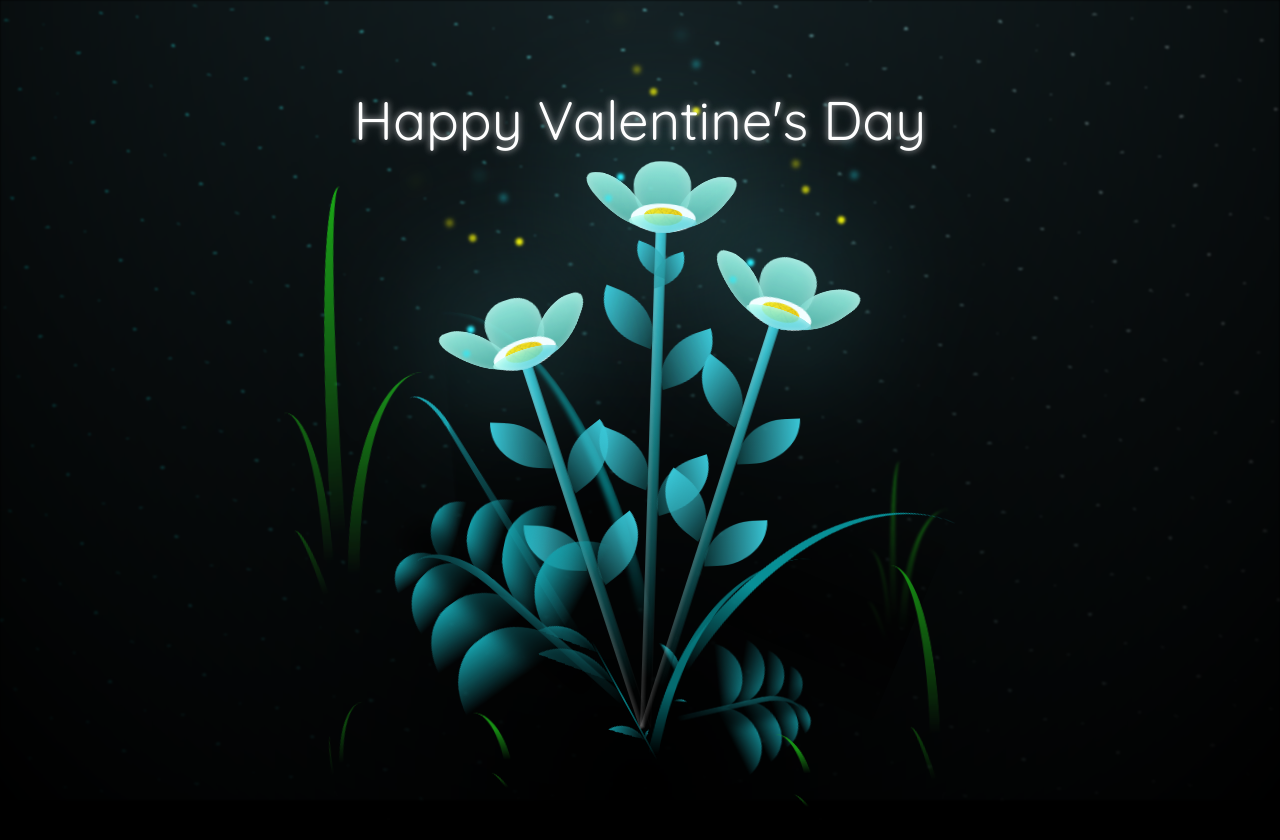
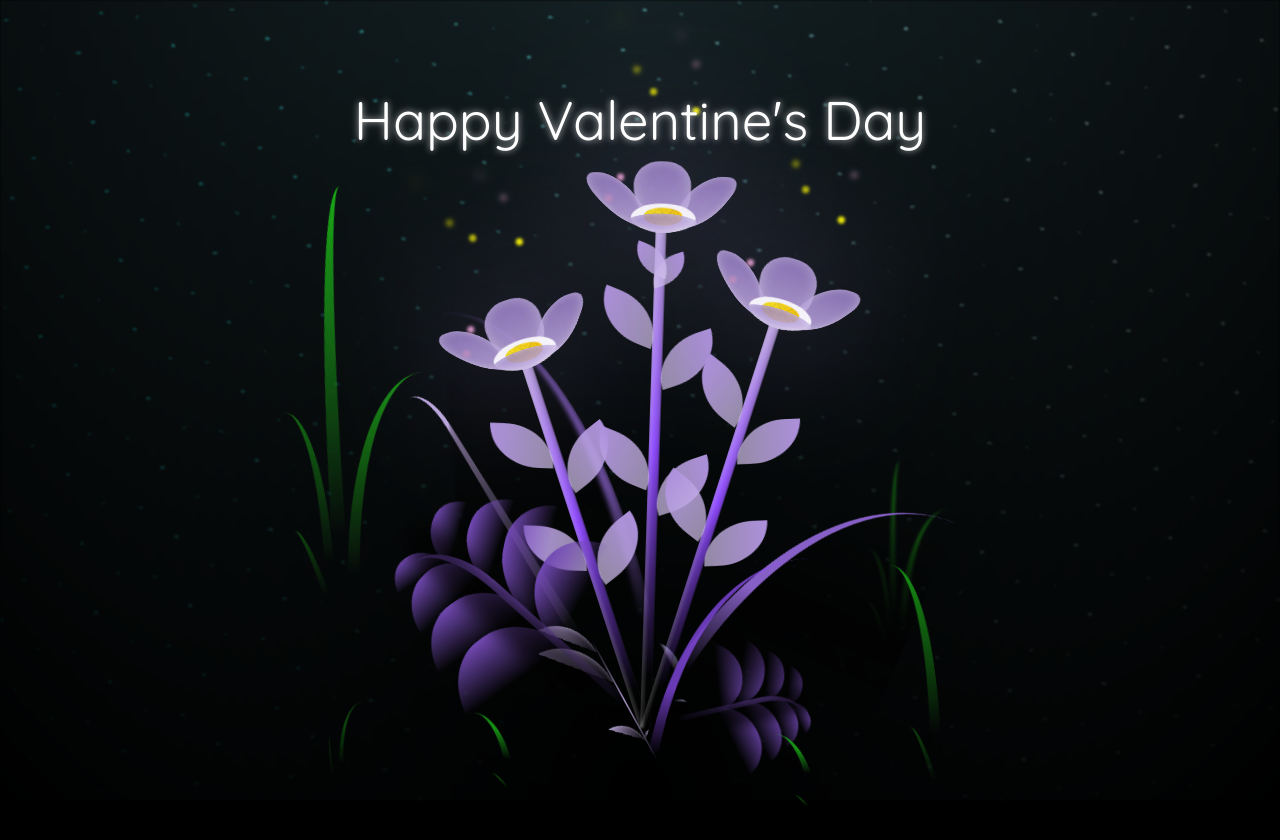
Before and after one commit to hadsadinkutanan/valenhadsadin.github.io, a plain HTML site: page index.html in a window 1280 px wide. Drawn offline with Linux system fonts and the light colour scheme; a web font is replaced by a local one.

Commit message:
Update valentine-flower.css

```diff
--- a/valentine-flower.css
+++ b/valentine-flower.css
@@ -165,7 +165,7 @@ body {
   transform: translate(-50%, -100%);
   width: 8vmin;
   height: 8vmin;
-  background-color: #6bf0ff;
+  background-color: #9379C2;
   filter: blur(10vmin);
 }
 .flower__leaf {
@@ -175,8 +175,8 @@ body {
   width: 8vmin;
   height: 11vmin;
   border-radius: 51% 49% 47% 53%/44% 45% 55% 69%;
-  background-color: #a7ffee;
-  background-image: linear-gradient(to top, #54b8aa, #a7ffee);
+  background-color: #B19CD9;
+  background-image: linear-gradient(to top, #BEA9DF, #9379C2);
   transform-origin: bottom center;
   opacity: 0.9;
   box-shadow: inset 0 0 2vmin rgba(255, 255, 255, 0.5);
@@ -196,7 +196,7 @@ body {
   transform-origin: bottom left;
   border-radius: 4vmin 10vmin 4vmin 4vmin;
   transform: translate(0%, 18%) rotateX(70deg) rotate(-43deg);
-  background-image: linear-gradient(to top, #39c6d6, #a7ffee);
+  background-image: linear-gradient(to top, #BEA9DF, #9379C2);
   z-index: 1;
   opacity: 0.8;
 }
@@ -223,7 +223,7 @@ body {
 .flower__line {
   height: 55vmin;
   width: 1.5vmin;
-  background-image: linear-gradient(to left, rgba(0, 0, 0, 0.2), transparent, rgba(255, 255, 255, 0.2)), linear-gradient(to top, transparent 10%, #14757a, #39c6d6);
+  background-image: linear-gradient(to left, rgba(0, 0, 0, 0.2), transparent, rgba(255, 255, 255, 0.2)), linear-gradient(to top, transparent 10%, #8d49fc, #BEA9DF);
   box-shadow: inset 0 0 2px rgba(0, 0, 0, 0.5);
   animation: grow-flower-tree 4s backwards;
 }
@@ -237,7 +237,7 @@ body {
   height: var(--h);
   border-top-right-radius: var(--h);
   border-bottom-left-radius: var(--h);
-  background-image: linear-gradient(to top, rgba(20, 117, 122, 0.4), #39c6d6);
+  background-image: linear-gradient(to top, rgba(217, 202, 241, 0.671), #ac8fdb);
 }
 .flower__line__leaf--1 {
   transform: rotate(70deg) rotateY(30deg);
@@ -280,7 +280,7 @@ body {
   animation: light-ans 4s linear infinite backwards;
 }
 .flower__light:nth-child(odd) {
-  background-color: #23f0ff;
+  background-color: #D291BC;
 }
 .flower__light--1 {
   left: -2vmin;
@@ -315,7 +315,7 @@ body {
   animation-delay: 3.5s;
 }
 .flower__grass {
-  --c: #159faa;
+  --c: #7148b3;
   --line-w: 1.5vmin;
   position: absolute;
   bottom: 12vmin;
@@ -479,7 +479,7 @@ body {
 .flower__g-long {
   --w: 2vmin;
   --h: 6vmin;
-  --c: #159faa;
+  --c: #BEA9DF;
   position: absolute;
   bottom: 10vmin;
   left: -3vmin;
@@ -525,9 +525,9 @@ body {
   width: 30vmin;
   height: 50vmin;
   border-top-left-radius: 100%;
-  border-left: 2vmin solid #079097;
+  border-left: 2vmin solid #8860c9;
   background-image: linear-gradient(to bottom, transparent, var(--dark-color) 60%);
-  -webkit-mask-image: linear-gradient(to top, transparent 30%, #079097 60%);
+  -webkit-mask-image: linear-gradient(to top, transparent 30%, #6234aa 60%);
 }
 .flower__g-right--1 {
   animation: flower-g-right-ans 2.5s linear infinite;
@@ -578,7 +578,7 @@ body {
 .flower__g-front__line {
   width: 0.3vmin;
   height: 20vmin;
-  background-image: linear-gradient(to top, transparent, #079097, transparent 100%);
+  background-image: linear-gradient(to top, transparent, #BEA9DF, transparent 100%);
   position: relative;
 }
 .flower__g-front__leaf-wrapper {
@@ -658,10 +658,10 @@ body {
   width: 10vmin;
   height: 10vmin;
   border-radius: 100% 0% 0% 100%/100% 100% 0% 0%;
-  box-shadow: inset 0 2px 1vmin rgba(44, 238, 252, 0.2);
-  background-image: linear-gradient(to bottom left, transparent, var(--dark-color)), linear-gradient(to bottom right, #159faa 50%, transparent 50%, transparent);
-  -webkit-mask-image: linear-gradient(to bottom right, #159faa 50%, transparent 50%, transparent);
-  mask-image: linear-gradient(to bottom right, #159faa 50%, transparent 50%, transparent);
+  box-shadow: inset 0 2px 1vmin rgba(217, 202, 241, 0.671);
+  background-image: linear-gradient(to bottom left, transparent, var(--dark-color)), linear-gradient(to bottom right, #BEA9DF 50%, transparent 50%, transparent);
+  -webkit-mask-image: linear-gradient(to bottom right, #BEA9DF 50%, transparent 50%, transparent);
+  mask-image: linear-gradient(to bottom right, #BEA9DF 50%, transparent 50%, transparent);
 }
 .flower__g-fr {
   position: absolute;
@@ -683,8 +683,8 @@ body {
   width: 30vmin;
   height: 50vmin;
   border-top-left-radius: 100%;
-  border-left: 2vmin solid #079097;
-  -webkit-mask-image: linear-gradient(to top, transparent 25%, #079097 50%);
+  border-left: 2vmin solid #8e4ff3;
+  -webkit-mask-image: linear-gradient(to top, transparent 25%, #8844f5 50%);
   position: relative;
   z-index: 1;
 }
@@ -696,8 +696,8 @@ body {
   height: 10vmin;
   border-radius: 100% 0% 0% 100%/100% 100% 0% 0%;
   box-shadow: inset 0 2px 1vmin rgba(44, 238, 252, 0.2);
-  background-image: linear-gradient(to bottom left, transparent, var(--dark-color) 98%), linear-gradient(to bottom right, #23f0ff 45%, transparent 50%, transparent);
-  -webkit-mask-image: linear-gradient(135deg, #159faa 40%, transparent 50%, transparent);
+  background-image: linear-gradient(to bottom left, transparent, var(--dark-color) 98%), linear-gradient(to bottom right, #BEA9DF 45%, transparent 50%, transparent);
+  -webkit-mask-image: linear-gradient(135deg, #BEA9DF 40%, transparent 50%, transparent);
 }
 .flower__g-fr__leaf--1 {
   left: 20vmin;
@@ -788,7 +788,7 @@ body {
   transform: scale(0.8) rotate(-5deg);
 }
 .long-g--1 .leaf {
-  -webkit-mask-image: linear-gradient(to top, transparent 40%, #079097 80%) !important;
+  -webkit-mask-image: linear-gradient(to top, transparent 40%, #9b60fa 80%) !important;
 }
 .long-g--1 .leaf--1 {
   --w: 5vmin;
@@ -803,7 +803,7 @@ body {
   transform: scale(0.6) rotateX(60deg);
 }
 .long-g--2 .leaf, .long-g--3 .leaf {
-  -webkit-mask-image: linear-gradient(to top, transparent 50%, #079097 80%) !important;
+  -webkit-mask-image: linear-gradient(to top, transparent 50%, #9b60fa 80%) !important;
 }
 .long-g--2 .leaf--1, .long-g--3 .leaf--1 {
   left: -1vmin;
@@ -814,7 +814,7 @@ body {
   bottom: 0vmin;
 }
 .long-g--3 .leaf {
-  -webkit-mask-image: linear-gradient(to top, transparent 40%, #079097 80%) !important;
+  -webkit-mask-image: linear-gradient(to top, transparent 40%, #9b60fa 80%) !important;
 }
 .long-g--4 {
   left: 25vmin;
@@ -823,7 +823,7 @@ body {
   transform: scale(0.6) rotateX(60deg);
 }
 .long-g--4 .leaf {
-  -webkit-mask-image: linear-gradient(to top, transparent 50%, #079097 80%) !important;
+  -webkit-mask-image: linear-gradient(to top, transparent 50%, #9b60fa 80%) !important;
 }
 .long-g--5 {
   left: 42vmin;
```
